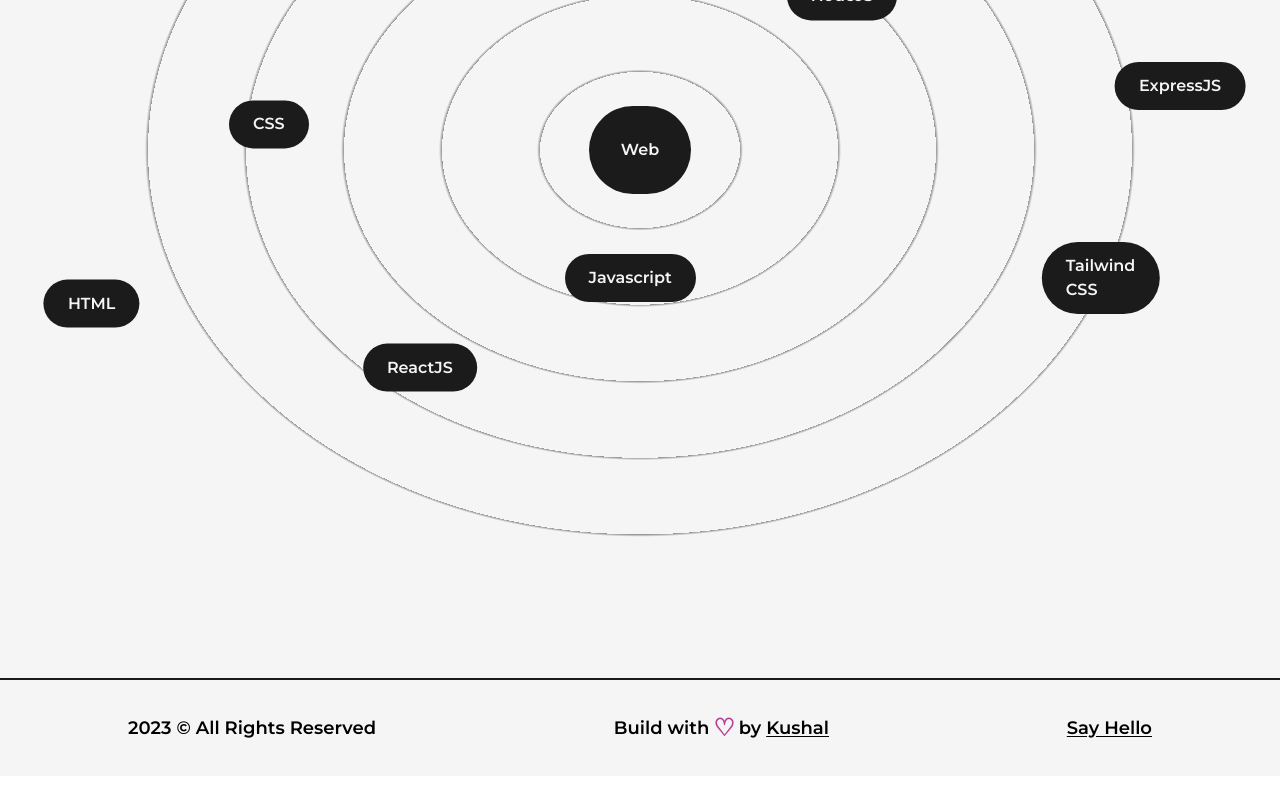
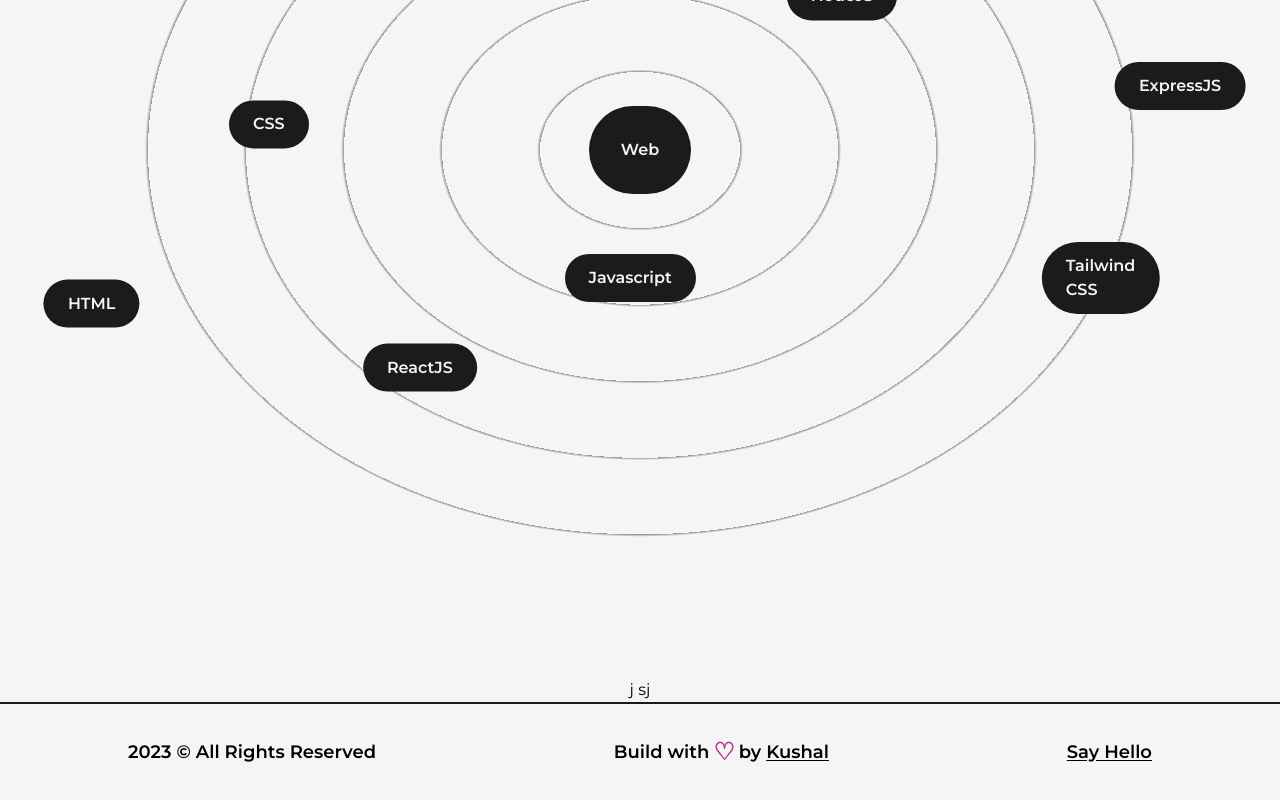
Before and after one commit to Kushal168/Portfolio, a Next.js app: page /about in a window 1280 px wide. Shown: the part 1534-2334 px from the top of the page. Before the commit the page ends 2310 px from the top, so only its background shows below. Built offline with nearby package versions, Linux system fonts and the light colour scheme.

Commit message:
Expirence comp. added

```diff
--- /dev/null
+++ b/src/components/Expirence.js
@@ -0,0 +1,11 @@
+import React from 'react'
+
+const Expirence = () => {
+  return (
+    <div>
+      j sj
+    </div>
+  )
+}
+
+export default Expirence
--- a/src/pages/about.js
+++ b/src/pages/about.js
@@ -6,6 +6,7 @@ import React, { useEffect, useRef } from 'react'
 import profilePic from "../../public/images/profile/developer-pic-2.jpg"
 import { useInView, useMotionValue, useSpring } from 'framer-motion'
 import Skills from '@/components/Skills'
+import Expirence from '@/components/Expirence'
 
 // seperate commponents for numbers
 const AnimatedNumbers = ({value})=>{
@@ -101,6 +102,7 @@ const about = () => {
         </div>
         <Skills/>
         </Layout>
+        <Expirence/>
       </main>
     </div>
   )
```
